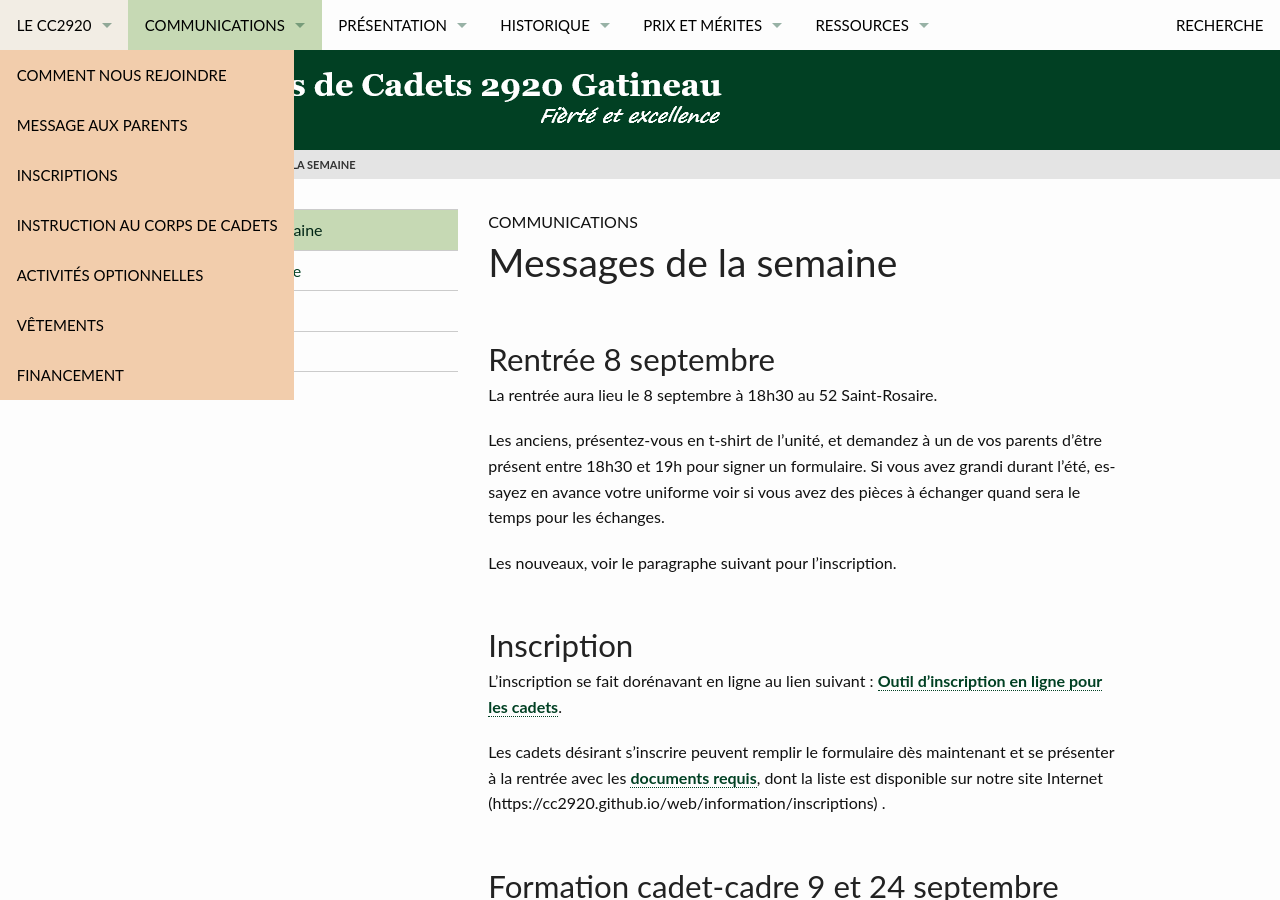
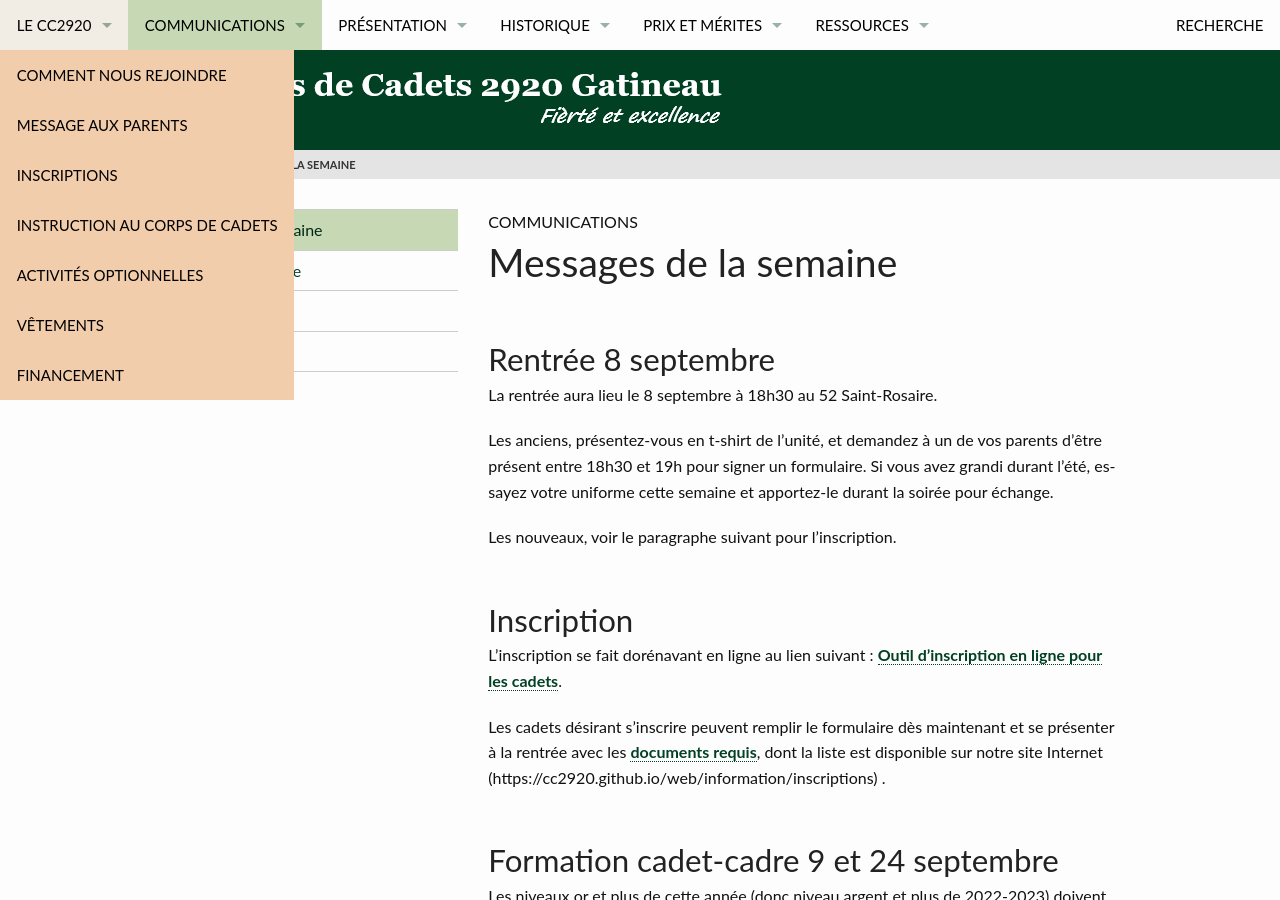
Before and after one commit to CC2920/web, a Jekyll site: the page built from _communications/messages.md, in a window 1280 px wide and 900 px high. Built offline with Jekyll 4.4.1, drawn with Linux system fonts in a browser that asks for light colours.

Commit message:
Update messages.md

```diff
--- a/_communications/messages.md
+++ b/_communications/messages.md
@@ -22,7 +22,7 @@
 
 La rentrée aura lieu le 8 septembre à 18h30 au 52 Saint-Rosaire.
 
-Les anciens, présentez-vous en t-shirt de l'unité, et demandez à un de vos parents d'être présent entre 18h30 et 19h pour signer un formulaire. Si vous avez grandi durant l'été, essayez en avance votre uniforme voir si vous avez des pièces à échanger quand sera le temps pour les échanges.
+Les anciens, présentez-vous en t-shirt de l'unité, et demandez à un de vos parents d'être présent entre 18h30 et 19h pour signer un formulaire. Si vous avez grandi durant l'été, essayez votre uniforme cette semaine et apportez-le durant la soirée pour échange.
 
 Les nouveaux, voir le paragraphe suivant pour l'inscription.
 
```
